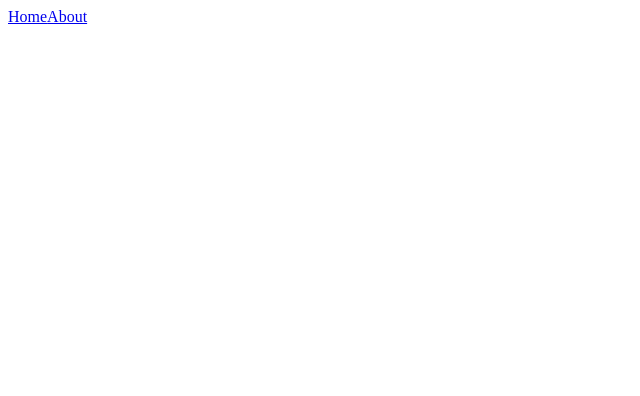
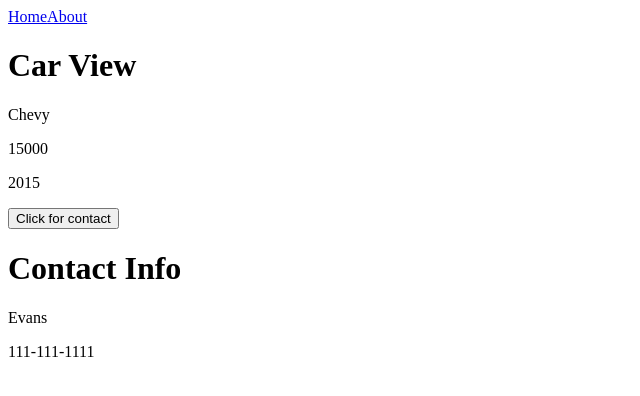
Before and after one commit to agyeievans/learn-vue3-routing, a Vue app: page /cars/1/contact in a window 1280 px wide. Before the commit this address had no page. Shown: the top 396 px of the page, without its empty margins (0-640 px from the left). Built offline with nearby package versions, Linux system fonts and the light colour scheme.

Commit message:
added contactview

```diff
--- a/src/components/Nav.vue
+++ b/src/components/Nav.vue
@@ -14,5 +14,6 @@
         font-weight: bolder;
         color: rgb(153, 104, 14);
         font-size: 20px;
+        margin: 10px;
     }
 </style>
--- a/src/data/cars.json
+++ b/src/data/cars.json
@@ -3,36 +3,60 @@
         "id": 1,
         "name": "Chevy",
         "price": 15000,
-        "year": 2015
+        "year": 2015,
+        "contact": {
+            "dealer": "Evans",
+            "number": "111-111-1111"
+        }
     },
     {
         "id": 2,
         "name": "Bently",
         "price": 215000,
-        "year": 2021
+        "year": 2021,
+        "contact": {
+            "dealer": "Sam",
+            "number": "222-222-2222"
+        }
     },
     {
         "id": 3,
         "name": "Ford",
         "price": 5000,
-        "year": 2005
+        "year": 2005,
+        "contact": {
+            "dealer": "Francis",
+            "number": "333-333-3333"
+        }
     },
     {
         "id": 4,
         "name": "Land Rover",
         "price": 55000,
-        "year": 2019
+        "year": 2019,
+        "contact": {
+            "dealer": "John",
+            "number": "444-444-4444"
+        }
     },
     {
         "id": 5,
         "name": "Nissan",
         "price": 25000,
-        "year": 2020
+        "year": 2020,
+        "contact": {
+            "dealer": "Tim",
+            "number": "555-555-5555"
+        }
     },
     {
         "id": 6,
         "name": "Audi",
         "price": 55000,
-        "year": 2018
+        "year": 2018,
+        "contact": {
+            "dealer": "Jess",
+            "number": "666-666-6666"
+        }
     }
 ]
--- a/src/router/index.js
+++ b/src/router/index.js
@@ -4,24 +4,32 @@
 import HomeView from "../views/HomeView.vue"
 import AboutView from "../views/AboutView.vue"
 import CarView from "../views/CarView.vue"
+import ContactView from "../views/ContactView.vue";
 
 const router = createRouter({
     history: createWebHistory(import.meta.env.BASE_URL),
     routes: [
         {
             path: "/",
-            nmae: "home",
+            name: "home",
             component: HomeView
         },
         {
             path: "/about",
-            nmae: "about",
+            name: "about",
             component: AboutView
         },
         {
             path: "/cars/:id",
-            nmae: "car",
-            component: CarView
+            name: "car",
+            component: CarView,
+            children: [
+                {
+                    path: "contact",
+                    // name: "contact",
+                    component: ContactView
+                }
+            ]
         }
     ]
 })
--- a/src/views/CarView.vue
+++ b/src/views/CarView.vue
@@ -1,15 +1,30 @@
 <script setup>
-import {useRoute} from "vue-router"
+import {useRoute, useRouter, RouterView} from "vue-router"
 import cars from "../data/cars.json"
 
 const route = useRoute()
-const car =  cars.find(c => c.id == parseInt(route.params.id))
+const router = useRouter()
+
+console.log(router)
+
+const carId = parseInt(route.params.id)
+
+const car = cars.find(c => c.id === carId)
+
+const showContact = () => {
+    if(carId == 4) return;
+    return router.push(`/cars/${carId}/contact`)
+}
 
 </script>
 
 <template>
-    <h1>Car View</h1>
-    <p>{{ car.name }}</p>
-    <p>{{ car.price }}</p>
-    <p>{{ car.year }}</p>
+    <div>
+        <h1>Car View</h1>
+        <p>{{ car.name }}</p>
+        <p>{{ car.price }}</p>
+        <p>{{ car.year }}</p>
+        <button @click="showContact">Click for contact</button>
+        <RouterView />
+    </div>
 </template>
--- /dev/null
+++ b/src/views/ContactView.vue
@@ -0,0 +1,18 @@
+<script setup>
+import {useRoute} from "vue-router"
+import cars from "../data/cars.json"
+
+const route = useRoute()
+const car =  cars.find(c => c.id === parseInt(route.params.id))
+
+</script>
+
+<template>
+    <div>
+        <h1>
+            Contact Info
+        </h1>
+        <p>{{car.contact.dealer}}</p>
+        <p>{{car.contact.number}}</p>
+    </div>
+</template>
```
